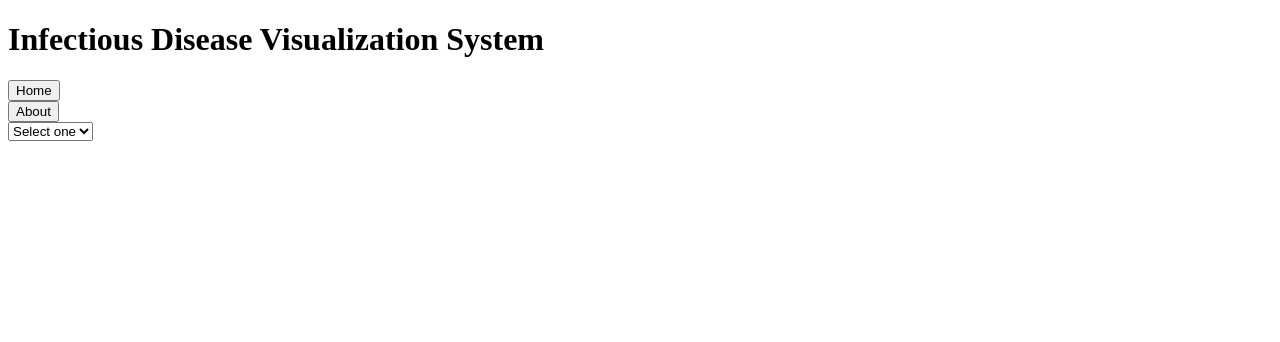
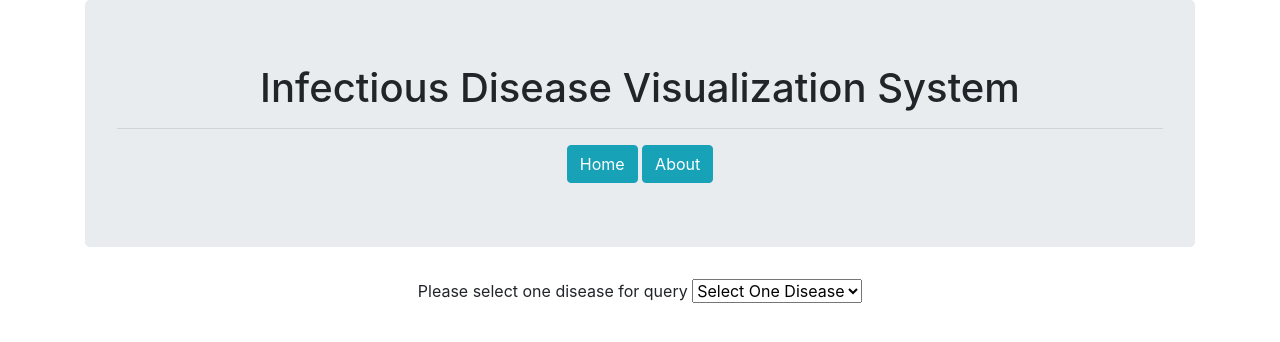
Before and after one commit to MatheLover/Infectious_Disease_Demo, a Django app: page /homepage/home.html/ in a window 1280 px wide. Shown: the top 342 px of the page. Run offline with Django 3.2, Linux system fonts and the light colour scheme; some libraries are stand-ins or nearby versions.

Commit message:
Home and about page updated look

```diff
--- a/infectious_disease_site/homepage/templates/homepage/home.html
+++ b/infectious_disease_site/homepage/templates/homepage/home.html
@@ -2,33 +2,43 @@
 
 <html>
 <head>
-<title>Home Page</title>
+	<meta charset="UTF-8">
+  	<meta name="viewport" content="width=device-width, initial-scale=1, shrink-to-fit=no">
+	<title>Infectious Disease Home Page</title>
+
+	<!-- Bootstrap CSS file -->
+    <link rel="stylesheet" href="https://stackpath.bootstrapcdn.com/bootstrap/4.5.0/css/bootstrap.min.css">
+
+	<script>
+		function disease_select(src)
+		{
+			window.location = src;
+		}
+	</script>
 </head>
 <body>
+	<div class="container-xl">
+	<center>
+		<div class="jumbotron">
+		<h1>Infectious Disease Visualization System</h1>
+		<hr>
+			<a href="" class="btn btn-info" role="button">Home</a>
+			<a href="/homepage/about.html" class="btn btn-info" role="button">About</a>
 
-<h1>Infectious Disease Visualization System</h1>
-
-<form action="">
-    <input type="submit" value="Home" />
-</form>
-
-<form action="/homepage/about.html">
-	<input type="submit" value="About" />
-</form>
+		</div>
+		<label>Please select one disease for query</label>
+		<select onchange="disease_select(this.value)">
+			<option disabled selected>Select One Disease</option>
+			<option value="COVID_19.html">COVID-19</option>
+			<option value="http://127.0.0.1:8000/malaria/malaria_home.html">Malaria</option>
+		</select>
 
 
-
-<select onchange="disease_select(this.value)">
-	<option disabled selected>Select one</option>
-	<option value="COVID_19.html">COVID-19</option>
-	<option value="http://127.0.0.1:8000/malaria/malaria_home.html">Malaria</option>
-</select>
-
-<script>
-	function disease_select(src)
-	{
-		window.location = src;
-	}
-</script>
+	</center>
+		<!-- JS files: jQuery first, then Popper.js, then Bootstrap JS -->
+		<script src="https://code.jquery.com/jquery-3.5.1.min.js"></script>
+		<script src="https://cdn.jsdelivr.net/npm/popper.js@1.16.0/dist/umd/popper.min.js"></script>
+  		<script src="https://stackpath.bootstrapcdn.com/bootstrap/4.5.0/js/bootstrap.min.js"></script>
+	</div>
 </body>
 </html>
--- a/infectious_disease_site/malaria/templates/malaria/malaria_home.html
+++ b/infectious_disease_site/malaria/templates/malaria/malaria_home.html
@@ -330,10 +330,11 @@
     </select>
 
      <input type="submit" value="Submit Query"/>
+     <input type="button" id="buttonReset" value="Reset" onclick="resetFilter();" />
     </form>
     <hr>
-    <input type="button" id="buttonReset" value="Reset" onclick="resetFilter();" />
-    <hr>
+
+
     <table border="1">
        <tr>
          <td>Region</td>
```
Also changed, not shown: infectious_disease_site/homepage/templates/homepage/about.html (+21 -11 lines).
